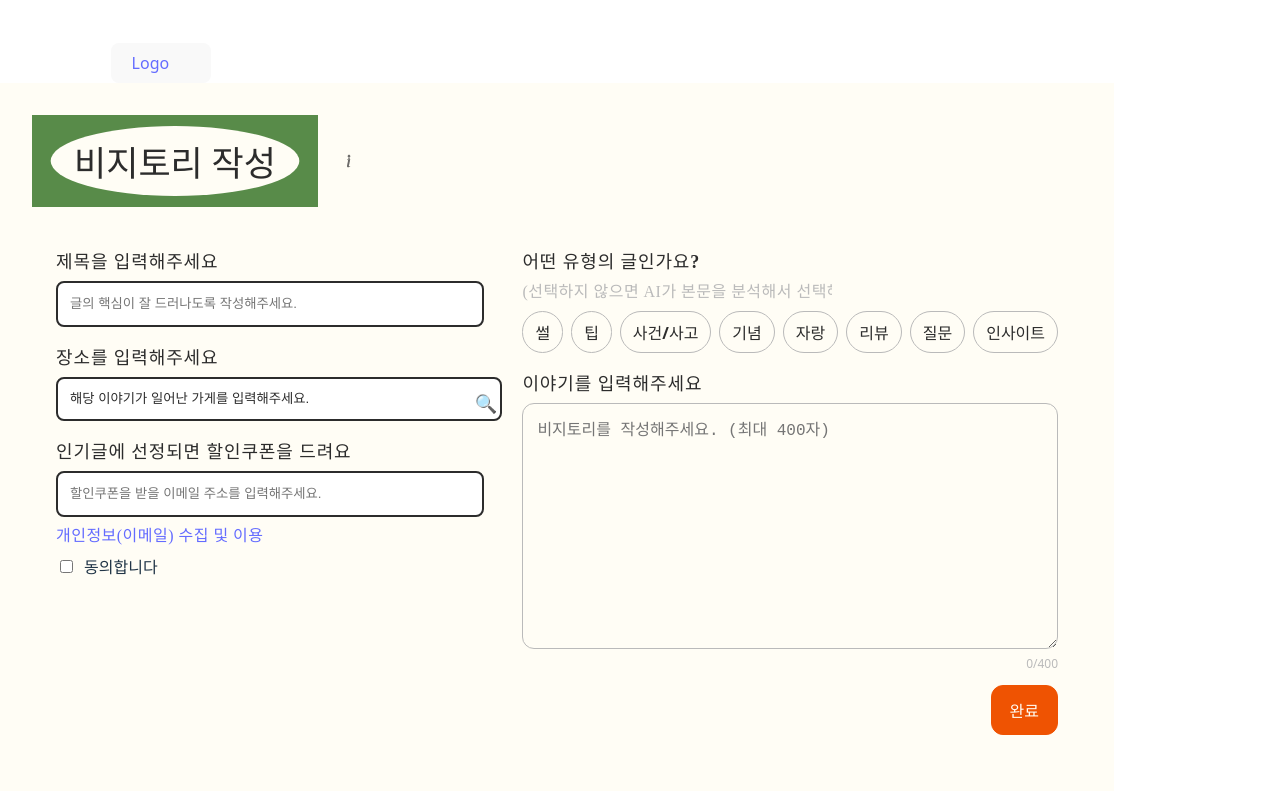
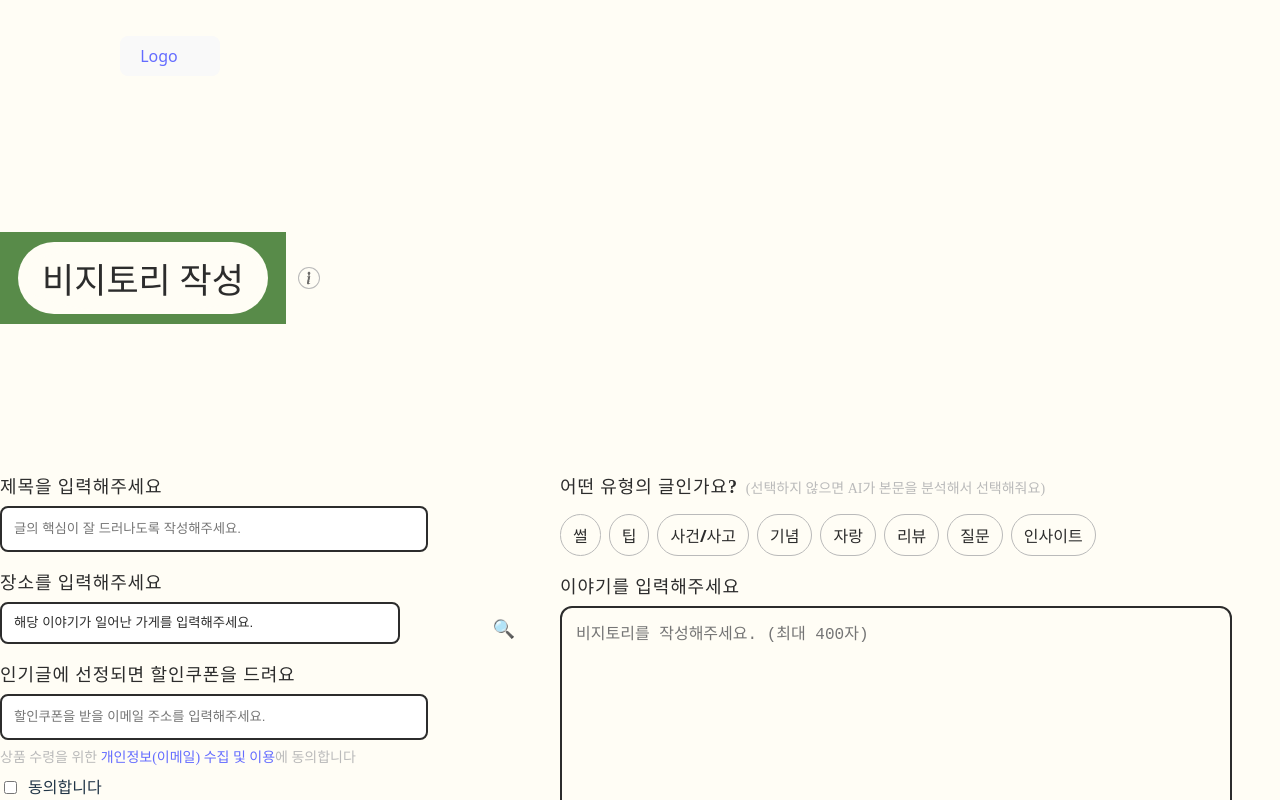
Before and after one commit to LikeLionHGU/Shichimi_Front, a React (Vite) app: page /add in a window 1280 px wide. Shown: the top 800 px of the page. Built offline with nearby package versions, Linux system fonts and the light colour scheme; the HTML template or start-up script is replaced by a standard one.

Commit message:
feat: tmi 페이지 수정

```diff
--- a/src/pages/AddTmi.jsx
+++ b/src/pages/AddTmi.jsx
@@ -1,5 +1,5 @@
-import React, { useEffect, useState } from "react";
-import styled from "styled-components";
+import React, { useEffect, useMemo, useState } from "react";
+import styled, { createGlobalStyle } from "styled-components";
 import { createPortal } from "react-dom";
 import { useNavigate } from "react-router-dom";
 import { themeColors } from "../assets/styles/StyledComponents";
@@ -8,15 +8,23 @@ import rectangle184Url from "../assets/images/Rectangle 184.svg?url";
 import infoCircleUrl from "../assets/images/info.svg?url";
 import infoGlyphUrl from "../assets/images/info1.svg?url";
 
+// 전역 배경 컬러를 페이지 전체에 적용
+const GlobalStyle = createGlobalStyle`
+  html, body, #root { min-height: 100%; background: #FFFDF5; }
+  body { margin: 0; }
+`;
+
 // 페이지 메인 래퍼
 const Page = styled.main`
   display: grid;
   background: var(--white, #FFFDF5);
-  grid-template-columns: minmax(0, 1fr);
   gap: 16px;
-  padding: clamp(16px, 3vw, 32px);
-  max-width: 1100px;
-  margin: 0 auto;
+  width: 1720px;
+  height: 1080px;
+  max-width: 1200px;        /* 픽셀 고정 */
+  min-width: 1200px;        /* 래핑 방지 */
+  padding: 24px 0;          /* 상하 여백만 */
+  margin: 0 auto;           /* 중앙 정렬 */
 `;
 
 // 상단 헤더(타이틀, 정보아이콘)
@@ -43,10 +51,12 @@ const TitleBadgeOuter = styled.div`
 `;
 const TitleBadgeInner = styled.div`
   position: absolute; inset: 10px 18px;
-  background-image: url(${ellipse21Url});
+  background-color: #FFFDF5; /* 흰 타원 기본색 */
+  background-image: url(${ellipse21Url}); /* 엘립스 이미지 겹치기 */
   background-position: center;
   background-repeat: no-repeat;
-  background-size: contain;
+  background-size: contain; /* 이미지 있을 때만 표시 */
+  border-radius: 9999px; /* 이미지 없을 때도 타원 유지 */
   display: grid; place-items: center;
 `;
 
@@ -72,21 +82,31 @@ const Rectangle184 = styled.div`
 
 // 정보 툴팁 아이콘 버튼
 const InfoIcon = styled.button`
+  position: relative;
   width: 22px;
   height: 22px;
+  padding: 0;
+  border: 0;
   border-radius: 9999px;
-  border: 0; /* 바깥 원은 SVG로 렌더링하므로 보더 제거 */
-  background-color: transparent;
-  /* 위: i 글리프, 아래: 바깥 원 */
-  background-image: url(${infoGlyphUrl}), url(${infoCircleUrl});
-  background-repeat: no-repeat, no-repeat;
-  background-position: center, center;
-  background-size: 12px 12px, 100% 100%;
-  display: inline-flex;
-  align-items: center;
-  justify-content: center;
   cursor: help;
-  color: transparent;
+  background-color: #FFFDF5; /* 배경색 깔아줌 */
+  box-shadow: inset 0 0 0 1px ${themeColors.gray.color}; /* 항상 보이는 얇은 테두리 */
+  overflow: hidden;
+`;
+
+const InfoCircleImg = styled.img`
+  position: absolute;
+  left: 0px; top: 0px;
+  width: 22px; height: 22px;
+  object-fit: contain; pointer-events: none;
+  z-index: 0;
+`;
+const InfoGlyphImg = styled.img`
+  position: absolute;
+  left: 4px; top: 4px;
+  width: 14px; height: 14px;
+  object-fit: contain; pointer-events: none;
+  z-index: 1;
 `;
 
 // 카드 래퍼(폼 박스)
@@ -101,18 +121,24 @@ const Card = styled.section`
 // 좌우 2열 그리드 레이아웃
 const Grid = styled.div`
   display: grid;
-  gap: 20px;
-  grid-template-columns: 1fr;
-  @media (min-width: 980px) {
-    grid-template-columns: 1fr 1.2fr;
-    align-items: start;
-  }
+  grid-template-columns: 520px 640px; /* 픽셀 고정 컬럼 */
+  column-gap: 40px;                   /* 픽셀 간격 */
+  row-gap: 20px;
+  align-items: start;
 `;
 
 // 단일 폼 필드 컨테이너
 const Field = styled.div`
   display: grid;
   gap: 8px;
+`;
+
+// 라벨과 보조설명을 한 줄에 정렬
+const InlineRow = styled.div`
+  display: flex;
+  align-items: baseline; /* 텍스트 기준선 정렬 */
+  gap: 8px;
+  flex-wrap: nowrap; /* 한 줄 유지 */
 `;
 
 // 필드 라벨 텍스트
@@ -128,47 +154,43 @@ const Label = styled.label`
 
 // 보조 설명 텍스트
 const Helper = styled.p`
-  display: flex;
-  width: 310px;
-  height: 22px;
-  flex-direction: column;
-  justify-content: center;
-  flex-shrink: 0;
-  overflow: hidden;
+  margin: 0;
   color: var(--gray, #BABABA);
-  text-overflow: ellipsis;
-  white-space: nowrap;
   font-family: Pretendard;
-  font-size: 16px;
-  font-style: normal;
-  font-weight: 500;
-  line-height: 150%;
-  letter-spacing: 0.48px;
-  margin: 0;
+  font-size: 14px;
+  line-height: 1.4;
+  white-space: nowrap;        /* 한 줄로 */
+  overflow: hidden;           /* 넘치면 숨김 */
+  text-overflow: ellipsis;    /* 말줄임표 */
+  min-width: 0;               /* flex 줄바꿈 방지용 */
+  flex: 0 1 auto;             /* 수축 허용 */
 `;
 
 // 에러 메시지 텍스트
 const ErrorText = styled.p`
-  font-size: 0.875rem;
+  font-size: 14px;
   color: ${themeColors.red.color};
   margin: 0;
 `;
 
 // 텍스트 입력 컴포넌트
 const Input = styled.input`
+  flex-shrink: 0;
+  padding: 0 12px;
+  width: 400px;
+  height: 42px;
+  border-radius: 8px;
+  border: 2px solid var(--black, #2C2C2C);
+  flex-shrink: 0;
+`;
+
+// 셀렉트 박스
+const Select = styled.select`
   width: 400px;
   height: 42px;
   flex-shrink: 0;
   border-radius: 8px;
   border: 2px solid var(--black, #2C2C2C);
-  padding: 0 12px;
-`;
-
-// 셀렉트 박스
-const Select = styled.select`
-  width: 100%;
-  height: 44px;
-  border-radius: 8px;
   border: 2px solid var(--black, #2C2C2C);
   background: #fff;
   color: ${themeColors.black?.color || "#111"};
@@ -179,15 +201,22 @@ const Select = styled.select`
 
 // 본문 입력 텍스트영역
 const Textarea = styled.textarea`
-  border: 1px solid ${themeColors.gray.color};
+  width: 640px;
+  border: 2px solid var(--black, #2C2C2C);
   background: ${themeColors.white.color};
   color: ${themeColors.black?.color || "#111"};
   border-radius: 12px;
   padding: 12px 14px;
   min-height: 220px;
-  font-size: 1rem;
+  font-size: 16px;
   resize: vertical;
   &:focus-visible { outline: 3px solid ${themeColors.gray.color}; outline-offset: 2px; }
+`;
+
+// 텍스트 영역 컨테이너(카운터 우하단 고정)
+const TextareaBox = styled.div`
+  position: relative;
+  display: grid;
 `;
 
 // 폼 하단 버튼 영역
@@ -223,27 +252,27 @@ const Button = styled.button`
     border-color: ${themeColors.gray.color};
   }
 
-  &:disabled{ opacity: 0.5; cursor: not-allowed; }
+  &:disabled{ cursor: not-allowed; }
+  &[data-variant="primary"]:disabled{ background: #CFCFCF; border-color: #CFCFCF; color: ${themeColors.white.color}; opacity: 1; }
   &:hover:not(:disabled){ transform: translateY(-1px); }
 `;
 
 // 입력 + 아이콘 정렬 행
 const RowH = styled.div`
   display: grid;
-  grid-template-columns: 1fr auto;
+  grid-template-columns: 476px 32px;
   gap: 8px;
 `;
 
 // 셀렉트 내부에 아이콘을 넣기 위한 래퍼
 const SelectWrap = styled.div`
   position: relative;
-  width: 100%;
+  width: 520px;
 `;
 const InlineIconBtn = styled.button`
   position: absolute;
-  top: 50%;
+  top: 6px; /* (44 - 32) / 2 */
   right: 6px;
-  transform: translateY(-50%);
   width: 32px;
   height: 32px;
   border: 0;
@@ -270,6 +299,7 @@ const ChipWrap = styled.div`
   display: flex;
   gap: 8px;
   flex-wrap: wrap;
+  margin-top: 8px; /* 라벨/헬퍼와 간격 */
 `;
 
 // 카테고리 칩 버튼
@@ -284,10 +314,11 @@ const Chip = styled.button`
 
 // 글자수 카운터
 const Counter = styled.span`
-  display: inline-block;
+  position: absolute;
+  right: 12px;
+  bottom: 8px;
   font-size: 12px;
   color: ${themeColors.gray.color};
-  margin-left: auto;
 `;
 
 // Fake API replace with real services
@@ -313,13 +344,13 @@ function createPost(payload){
 
 // 모달 배경
 const Backdrop = styled.div`
-  position: fixed; inset: 0; background: rgba(0,0,0,0.35);
+  position: fixed; inset: 0px; background: rgba(0,0,0,0.35);
   display: grid; place-items: center; z-index: 40;
 `;
 
 // 모달 컨테이너
 const Dialog = styled.div`
-  width: min(680px, 92vw);
+  width: 680px;
   background: ${themeColors.white.color};
   border: 1px solid ${themeColors.gray.color};
   border-radius: 16px;
@@ -384,6 +415,14 @@ export default function AddTmiPage(){
 
   const bodyCount = body.length;
 
+  // 제출 가능 여부: 필수값 + 이메일/동의 조건 충족 시 활성화
+  const emailOk = useMemo(() => !email.trim() || /.+@.+[.].+/.test(email), [email]);
+  const canSubmit = useMemo(() => {
+    const requiredOk = title.trim() && place.id && body.trim() && bodyCount <= MAX_BODY;
+    const consentOk = !email.trim() || (emailOk && consent);
+    return !!(requiredOk && consentOk);
+  }, [title, place, body, bodyCount, email, consent, emailOk]);
+
   function validate(){
     const e = {};
     if(!title.trim()) e.title = "제목을 입력해주세요.";
@@ -434,7 +473,9 @@ export default function AddTmiPage(){
   }
 
   return (
-    <Page>
+    <>
+      <GlobalStyle />
+      <Page>
       <Header>
         <TitleBadge>
           <TitleBadgeOuter />
@@ -442,10 +483,13 @@ export default function AddTmiPage(){
             <Title>비지토리 작성</Title>
           </TitleBadgeInner>
         </TitleBadge>
-        <InfoIcon aria-label="도움말" title="카테고리를 고르지 않으면 본문을 분석해 자동 분류합니다." />
+        <InfoIcon aria-label="도움말" title="카테고리를 고르지 않으면 본문을 분석해 자동 분류합니다.">
+          <InfoCircleImg src={infoCircleUrl} alt="" />
+          <InfoGlyphImg src={infoGlyphUrl} alt="" />
+        </InfoIcon>
       </Header>
 
-      <Card>
+      <>
         <form onSubmit={onSubmit} noValidate>
           <Grid>
             <div style={{ display: 'grid', gap: 16 }}>
@@ -486,8 +530,10 @@ export default function AddTmiPage(){
 
             <div style={{ display: 'grid', gap: 16 }}>
               <Field>
-                <Label>어떤 유형의 글인가요?</Label>
-                <Helper>(선택하지 않으면 AI가 본문을 분석해서 선택해줘요)</Helper>
+                <InlineRow>
+                  <Label>어떤 유형의 글인가요?</Label>
+                  <Helper>(선택하지 않으면 AI가 본문을 분석해서 선택해줘요)</Helper>
+                </InlineRow>
                 <ChipWrap>
                   {CATEGORIES.map((c)=> (
                     <Chip key={c} type="button" data-active={category === c} onClick={()=> setCategory((prev)=> prev === c ? "" : c)}>
@@ -499,22 +545,20 @@ export default function AddTmiPage(){
 
               <Field>
                 <Label htmlFor="body">이야기를 입력해주세요</Label>
-                <div style={{ position: 'relative', display: 'grid', gap: 6 }}>
+                <TextareaBox>
                   <Textarea id="body" placeholder="비지토리를 작성해주세요. (최대 400자)" value={body} onChange={(e)=> setBody(e.target.value)} maxLength={MAX_BODY+50} />
-                  <div style={{ display:'flex' }}>
-                    <Counter>{Math.min(bodyCount, MAX_BODY)}/{MAX_BODY}</Counter>
-                  </div>
-                </div>
+                  <Counter>{Math.min(bodyCount, MAX_BODY)}/{MAX_BODY}</Counter>
+                </TextareaBox>
                 {errors.body && <ErrorText>{errors.body}</ErrorText>}
               </Field>
             </div>
           </Grid>
 
           <Actions>
-            <Button type="submit" data-variant="primary" disabled={submitting}>{submitting ? "저장 중…" : "완료"}</Button>
+            <Button type="submit" data-variant="primary" disabled={!canSubmit || submitting}>{submitting ? "저장 중…" : "완료"}</Button>
           </Actions>
         </form>
-      </Card>
+      </>
 
       <PlaceSearchDialog
         open={openPlaceModal}
@@ -522,5 +566,6 @@ export default function AddTmiPage(){
         onSelect={(p)=> setPlace(p)}
       />
     </Page>
+    </>
   );
 }
```
